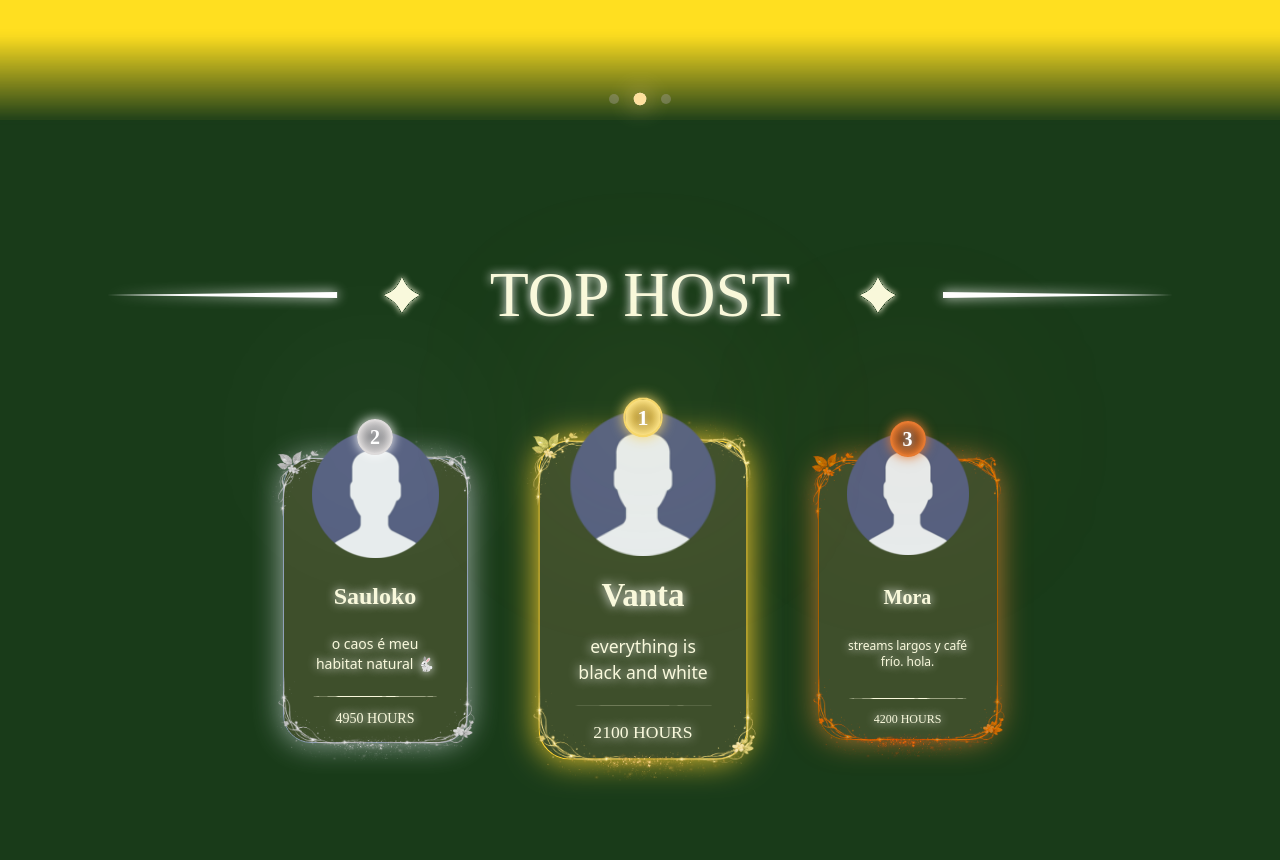
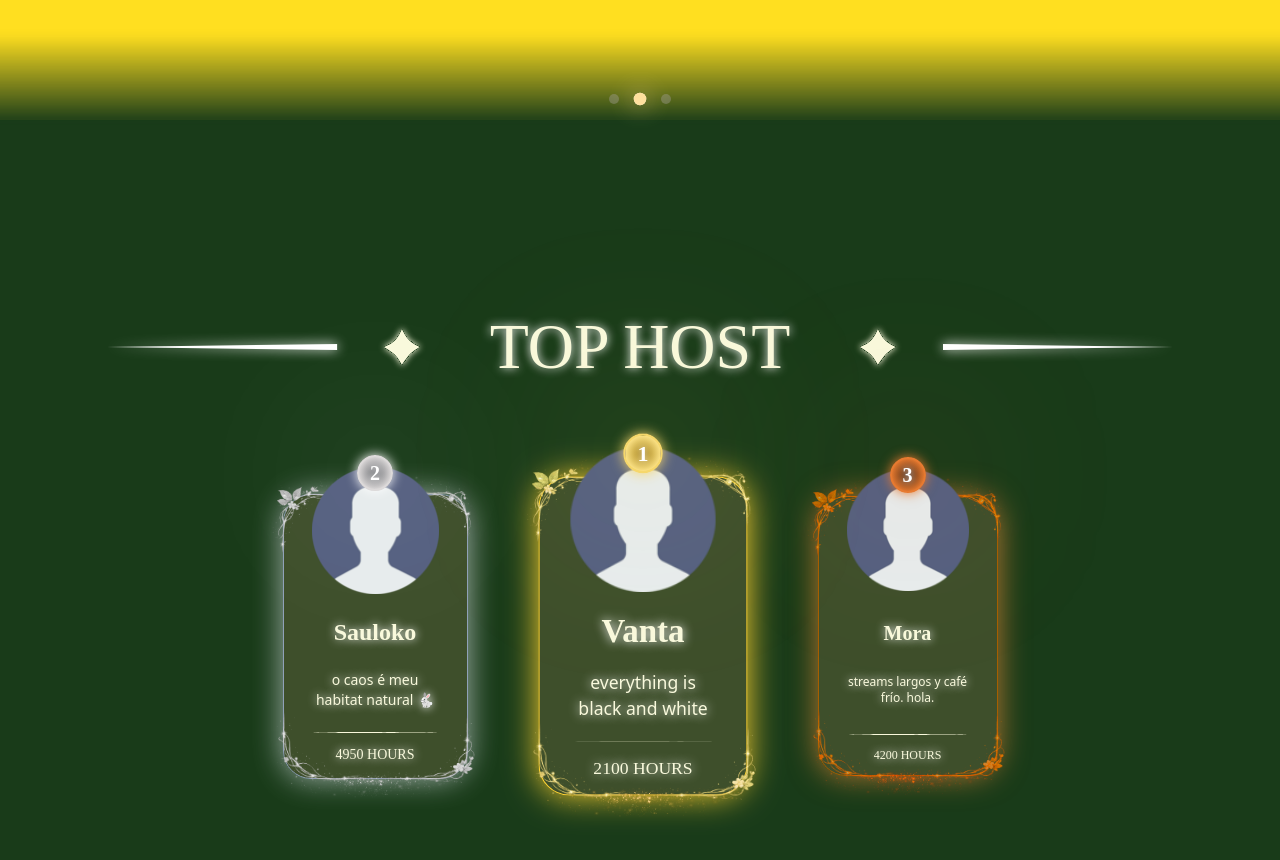
Before and after one commit to moneta-sofia/Everwisp, a Next.js app in the folder frontend/: page / in a window 1280 px wide. Shown: the part 600-1460 px from the top of the page. Built offline with nearby package versions, Linux system fonts and the light colour scheme; a web font is replaced by a local one.

Commit message:
style: change h section

```diff
--- a/frontend/components/Home/TopHosts.tsx
+++ b/frontend/components/Home/TopHosts.tsx
@@ -36,7 +36,7 @@ const rankStyles = [
 
 export default function TopHosts() {
   return (
-    <section className="flex justify-center items-center flex-col bg-background md:h-screen h-auto py-18 text-full-ilumination w-full">
+    <section className="flex justify-center items-center flex-col bg-background md:min-h-screen md:h-auto h-auto pt-18 text-full-ilumination w-full">
       <div className="flex justify-between items-center my-12 w-10/12 container">
         <div className="w-2/3 rotate-180 filter-[drop-shadow(0_0_6px_white)]  md:flex hidden">
           <div className="aguja w-full" />
@@ -48,13 +48,13 @@ export default function TopHosts() {
           <div className="aguja w-full" />
         </div>
       </div>
-      <div className="flex justify-center md:flex-row flex-col items-center w-full">
+      <div className="flex justify-center md:flex-row flex-col items-center w-full h-full">
         {topHostsMock.map((host, i) => {
           return (
             <DecoratedFrame
               key={i}
               color={i === 0 ? "gold" : i === 1 ? "silver" : "bronze"}
-              className={` ${rankStyles[i].card} flex flex-col md:my-20 my-16 mx-10 justify-between items-center bg-container border-[0.5px] m-5 border-amber-200 btn-magic relative text-center`}
+              className={` ${rankStyles[i].card} flex flex-col md:my-16 my-16 mx-10 justify-between items-center bg-container border-[0.5px] m-5 border-amber-200 btn-magic relative text-center`}
             >
               <RankBadge rank={(i + 1) as 1 | 2 | 3} />
               <Image
```
